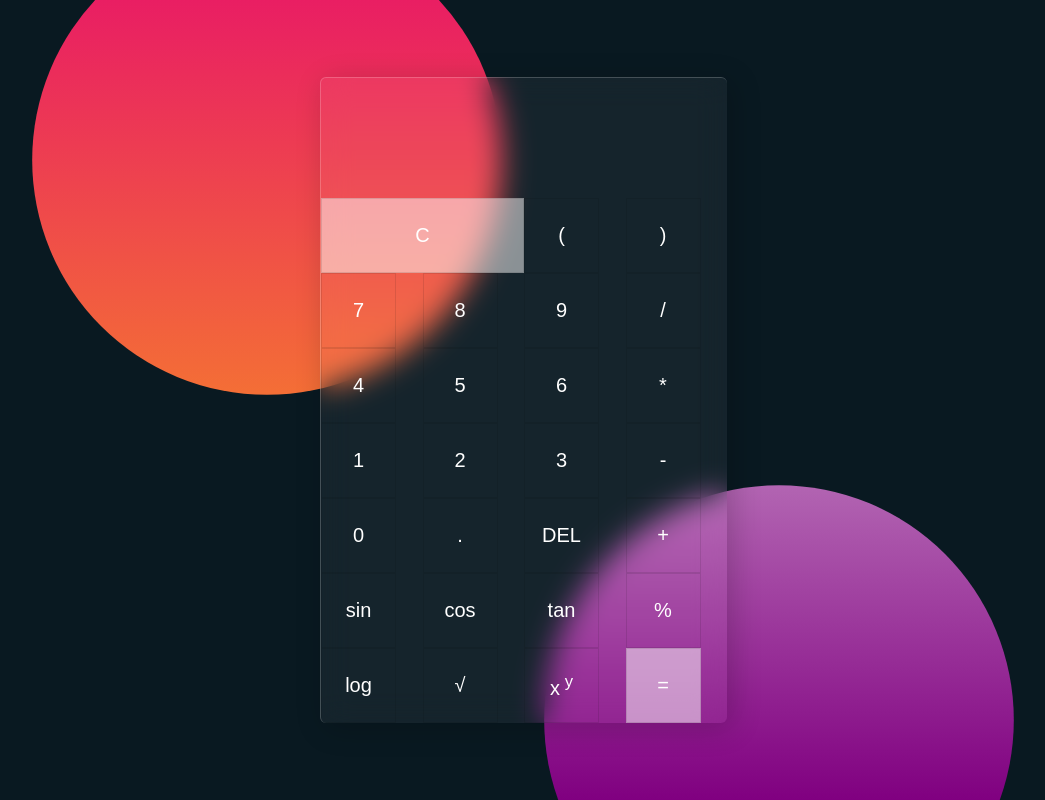
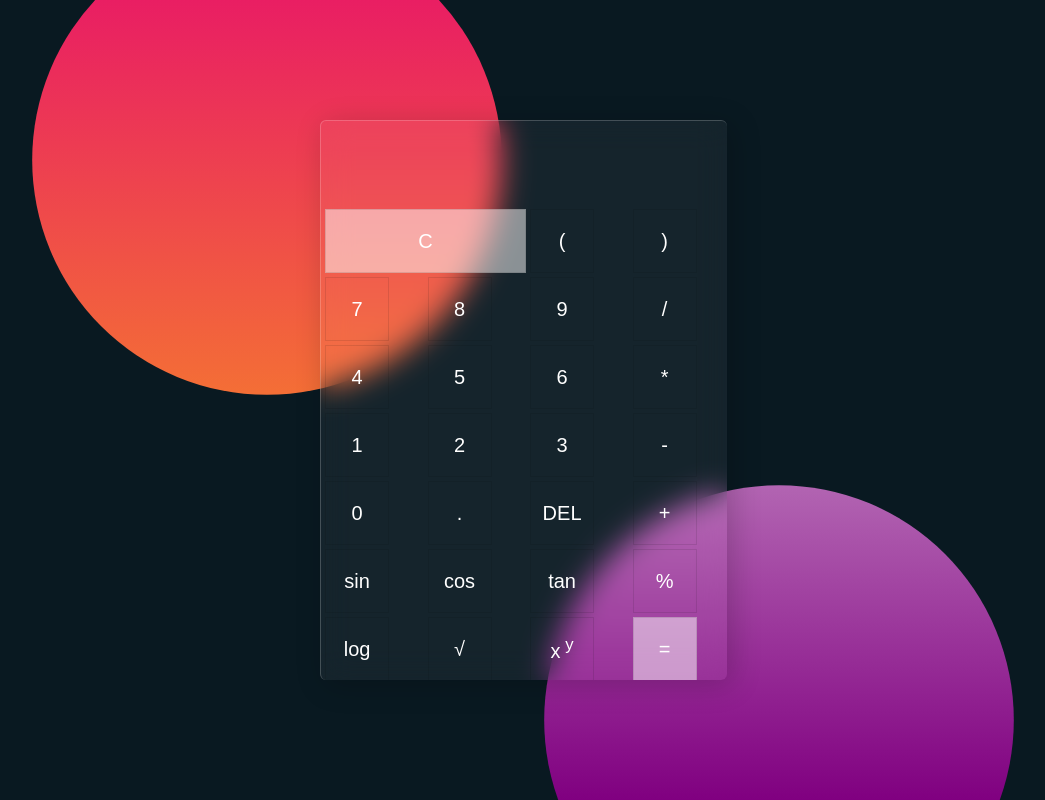
Before and after one commit to Technocality/calculator, a plain HTML site: page index.html in a window 1280 px wide. Shown: the whole page, without its empty margins (117-1162 px from the left). Drawn offline with Linux system fonts and the light colour scheme.

Commit message:
Update style.css

```diff
--- a/style.css
+++ b/style.css
@@ -1,3 +1,4 @@
+
 
 *{
     margin: 0;
@@ -40,20 +41,24 @@
     border-radius: 6px;
     overflow: hidden;
     z-index: 10;
+    height: 70vh;
     backdrop-filter: blur(15px);
     border-top: 1px solid rgba(255, 255,255,0.2);
     border-left: 1px solid rgba(255, 255,255,0.2);
     box-shadow: 5px 5px 30px rgba(0,0,0,0.2);
+    margin:auto;
  }
  .calculator{
     position: relative;
     display: grid;
+    gap: 0.5vh;
+    margin: 1%;
  }
  .calculator .value
 
  {
     grid-column: span 4;
-    height: 120px;
+    height: 10vh;
     text-align: right;
     border:none;
     outline: none;
@@ -66,8 +71,8 @@
  .calculator span
  {
     display: grid;
-    width: 75px;
-    height: 75px;
+    width: 5vw;
+    height: 8vh;
     user-select: none;
     color: white;
     font-weight: 400;
```
